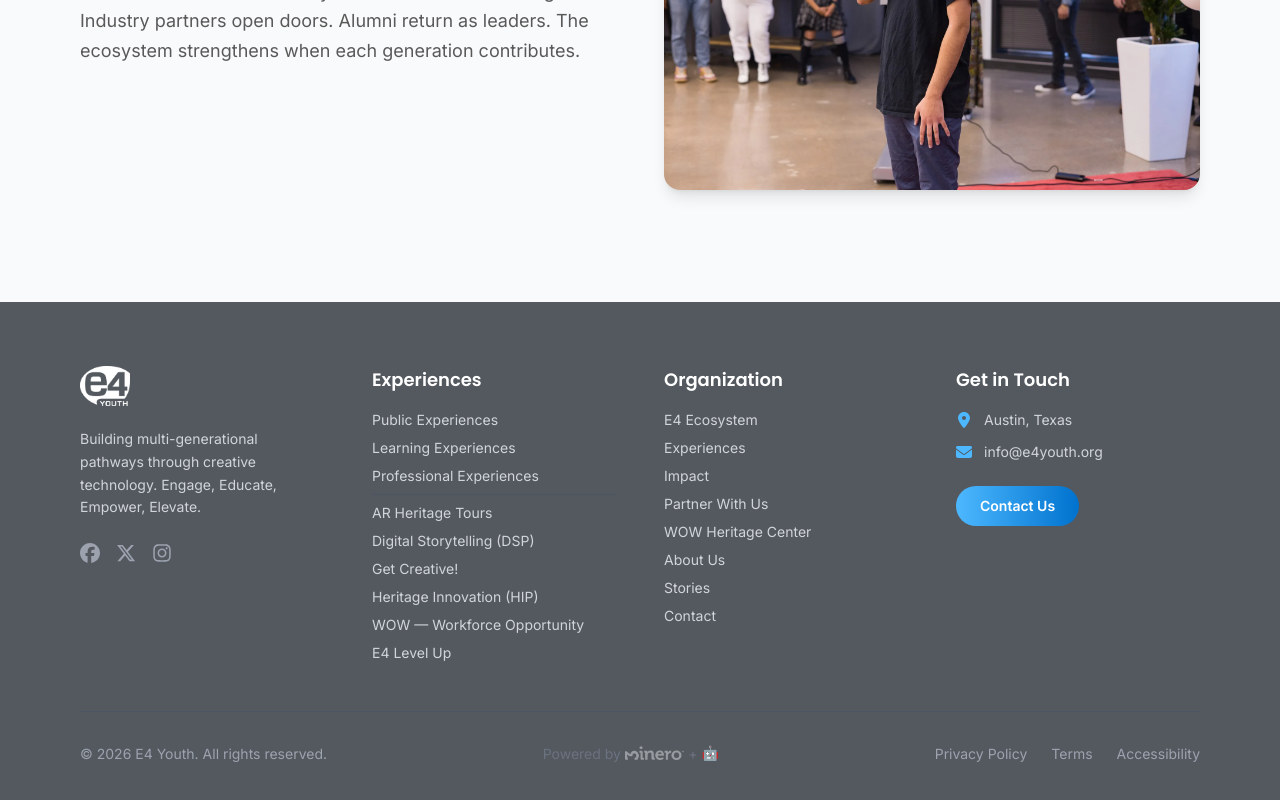
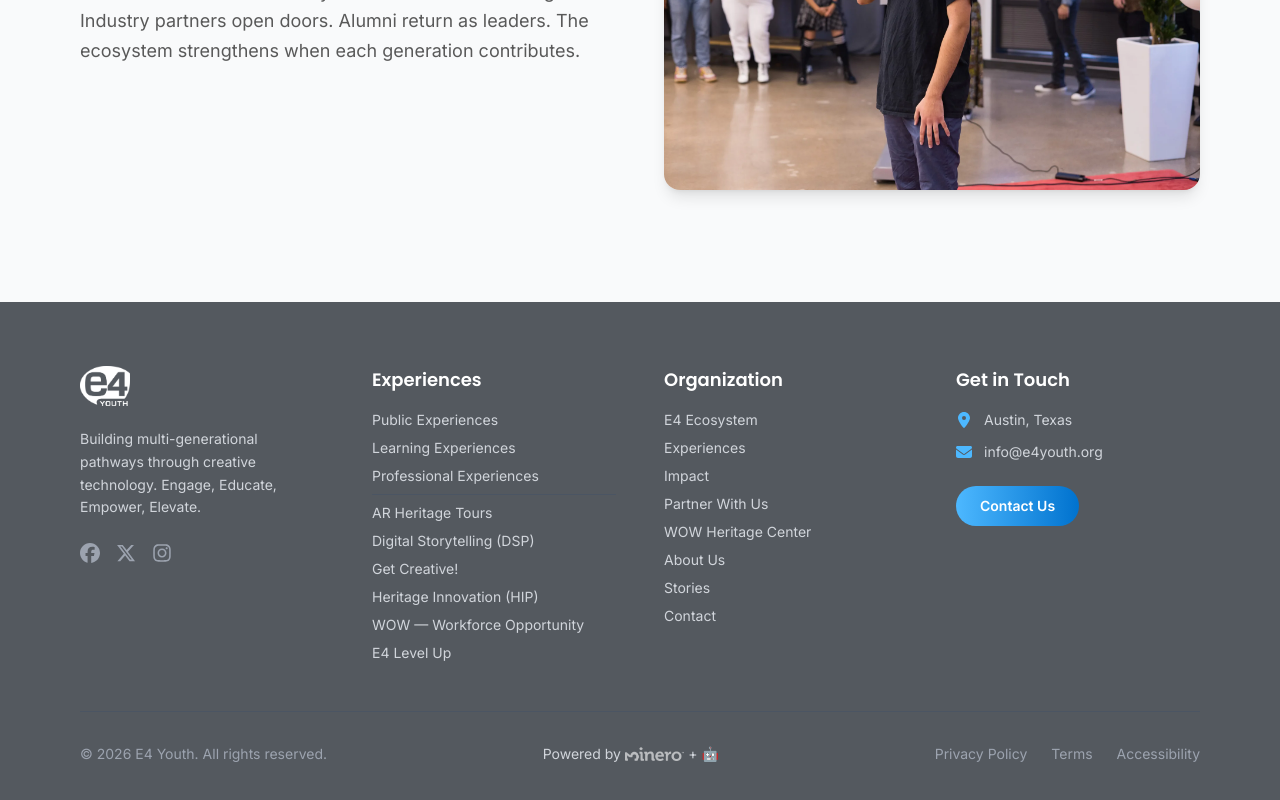
Before and after one commit to c3po-minero/website-e4youth, a Next.js app: page / in a window 1280 px wide. Shown: the part 3562-4362 px from the top of the page. Built offline with nearby package versions, Linux system fonts and the light colour scheme.

Commit message:
fix: footer powered-by ADA contrast (gray-500→gray-300) and robot emoji vertical alignment
Changed text color to gray-300 for WCAG AA compliance on dark bg. Removed relative -top-px from emoji and logo to fix vertical alignment.

```diff
--- a/src/components/Footer.tsx
+++ b/src/components/Footer.tsx
@@ -82,12 +82,12 @@ export default function Footer() {
 
         <div className="border-t border-gray-600 mt-12 pt-8 flex flex-col md:flex-row justify-between items-center gap-4 text-sm text-gray-400">
           <p>&copy; {new Date().getFullYear()} E4 Youth. All rights reserved.</p>
-          <div className="flex items-center gap-1 text-gray-500">
+          <div className="flex items-center gap-1 text-gray-300">
             Powered by{' '}
             <a href="https://minero.io" target="_blank" rel="noopener noreferrer" className="inline-flex items-center">
-              <Image src="/images/minero-logo.webp" alt="Minero" width={56} height={14} className="h-3.5 w-auto opacity-40 brightness-0 invert relative -top-px" />
+              <Image src="/images/minero-logo.webp" alt="Minero" width={56} height={14} className="h-3.5 w-auto opacity-60 brightness-0 invert" />
             </a>
-            {' '}+ <span className="relative -top-px">🤖</span>
+            {' '}+ <span>🤖</span>
           </div>
           <div className="flex gap-6">
             <Link href="/about" className="hover:text-primary transition-colors">Privacy Policy</Link>
```
